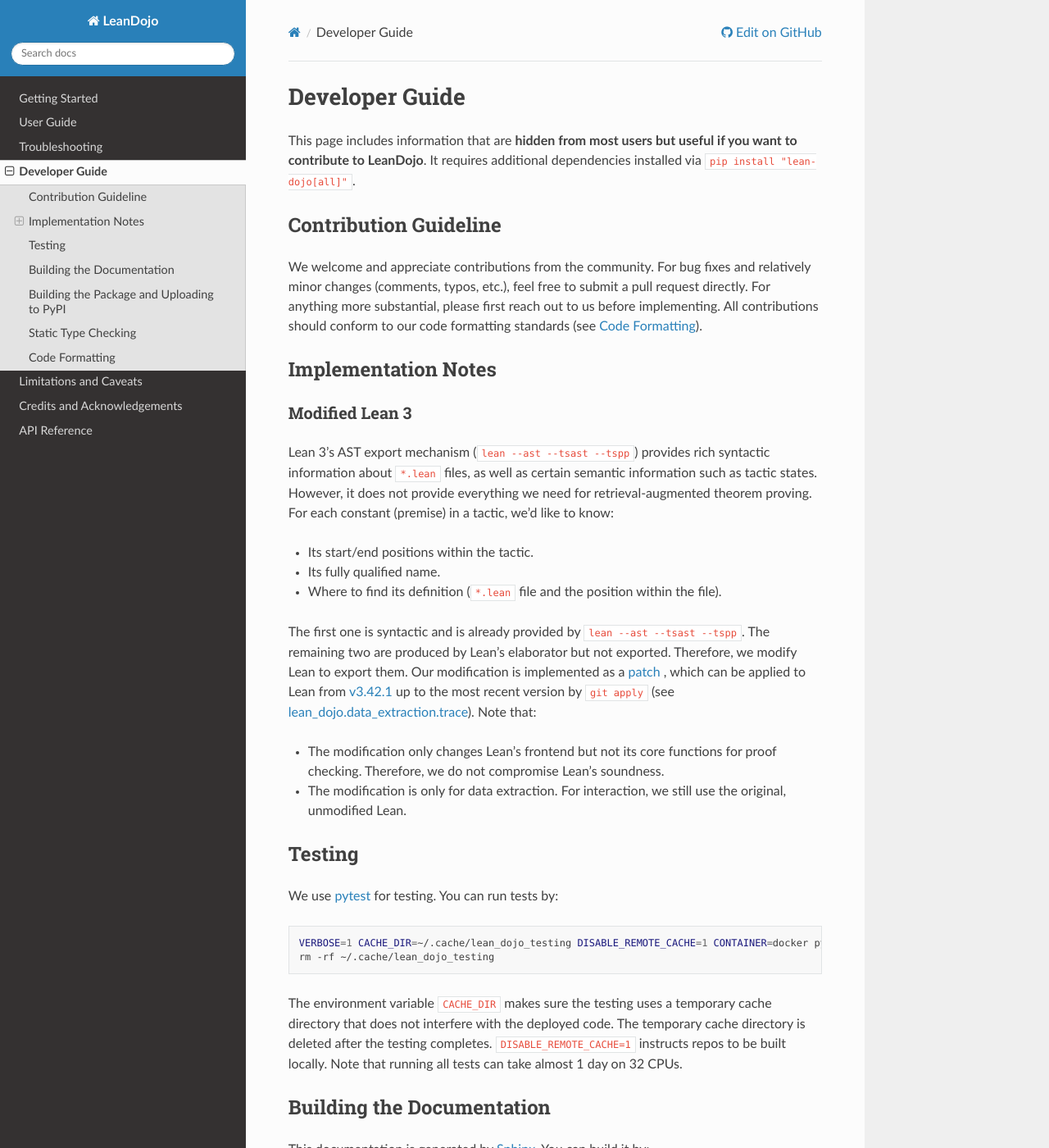
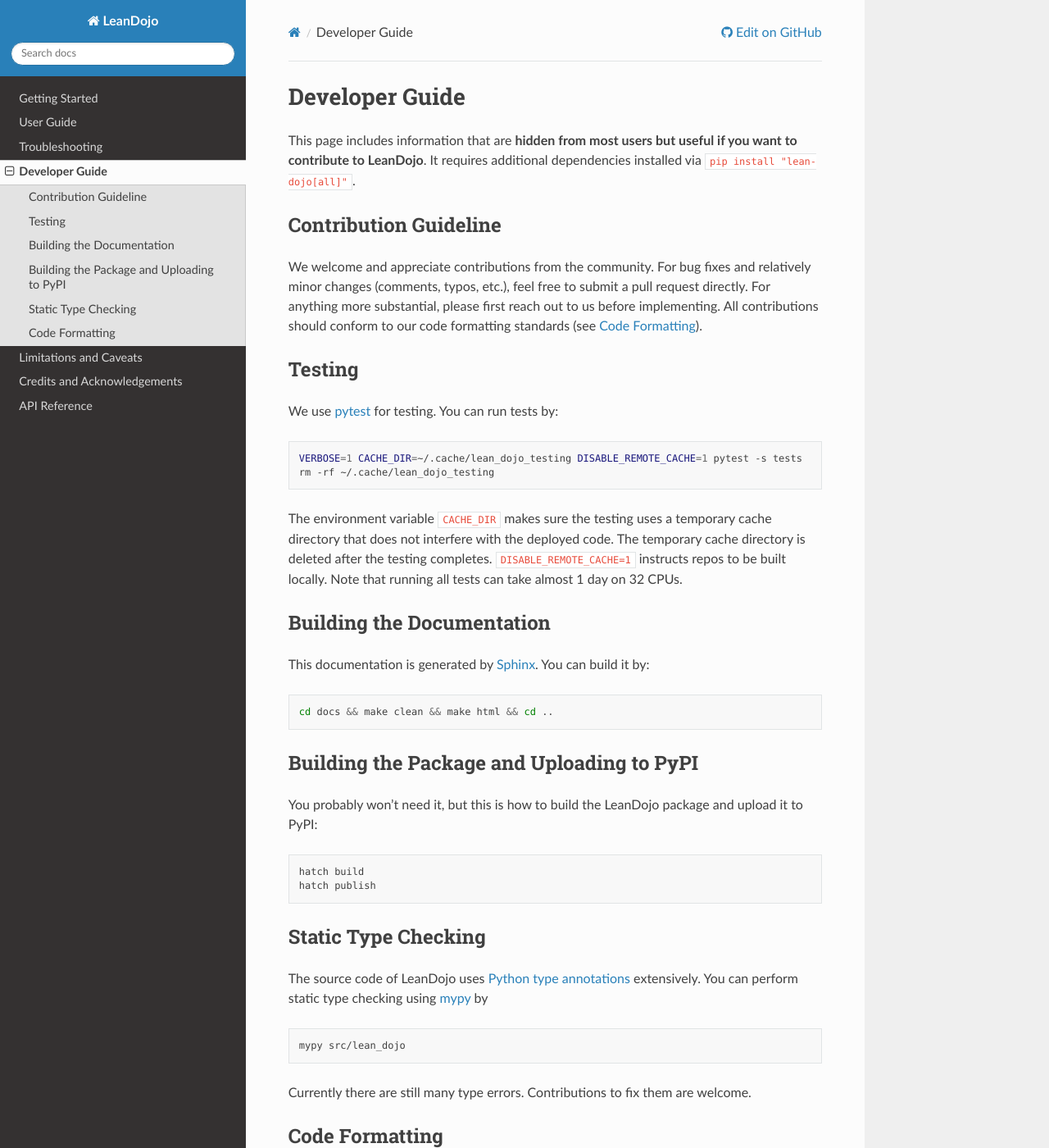
Before and after one commit to lean-dojo/LeanDojo, a Sphinx documentation site: the page built from docs/source/developer-guide.rst, in a window 1280 px wide and 1400 px high. Shown: the whole window at 82% size. Built offline with Sphinx 7.4.7 and the Read the Docs theme 2.0.0, drawn with Linux system fonts in a browser that asks for light colours.

Commit message:
minor fix

```diff
--- a/docs/source/developer-guide.rst
+++ b/docs/source/developer-guide.rst
@@ -14,34 +14,6 @@
 conform to our code formatting standards (see :ref:`code-formatting`).
 
 
-Implementation Notes
-********************
-
-.. _modified-lean:
-
-Modified Lean 3
----------------
-
-Lean 3's AST export mechanism (:code:`lean --ast --tsast --tspp`) provides rich
-syntactic information about :file:`*.lean` files, as well as certain semantic information
-such as tactic states. However, it does not provide everything we need for retrieval-augmented
-theorem proving. For each constant (premise) in a tactic, we'd like to know:
-
-* Its start/end positions within the tactic.
-* Its fully qualified name.
-* Where to find its definition (:file:`*.lean` file and the position within the file).
-
-The first one is syntactic and is already provided by :code:`lean --ast --tsast --tspp`. The remaining
-two are produced by Lean's elaborator but not exported. Therefore, we modify Lean to export them.
-Our modification is implemented as a `patch <https://github.com/lean-dojo/LeanDojo/blob/main/src/lean_dojo/data_extraction/0001-Modify-Lean-for-proof-recording.patch>`_
-, which can be applied to Lean from `v3.42.1 <https://github.com/leanprover-community/lean/releases/tag/v3.42.1>`_ up to the most recent version by :code:`git apply` (see :ref:`lean_dojo.data_extraction.trace`).
-Note that:
-
-* The modification only changes Lean's frontend but not its core functions for proof checking. Therefore, we do not compromise Lean's soundness.
-* The modification is only for data extraction. For interaction, we still use the original, unmodified Lean.
-
-
-
 Testing
 *******
 
@@ -49,7 +21,7 @@
 
 .. code-block:: bash
 
-   VERBOSE=1 CACHE_DIR=~/.cache/lean_dojo_testing DISABLE_REMOTE_CACHE=1 CONTAINER=docker pytest -s tests
+   VERBOSE=1 CACHE_DIR=~/.cache/lean_dojo_testing DISABLE_REMOTE_CACHE=1 pytest -s tests
    rm -rf ~/.cache/lean_dojo_testing
 
 The environment variable :code:`CACHE_DIR` makes sure the testing uses a temporary cache directory that
```
Also changed, not shown: 1 other file.
